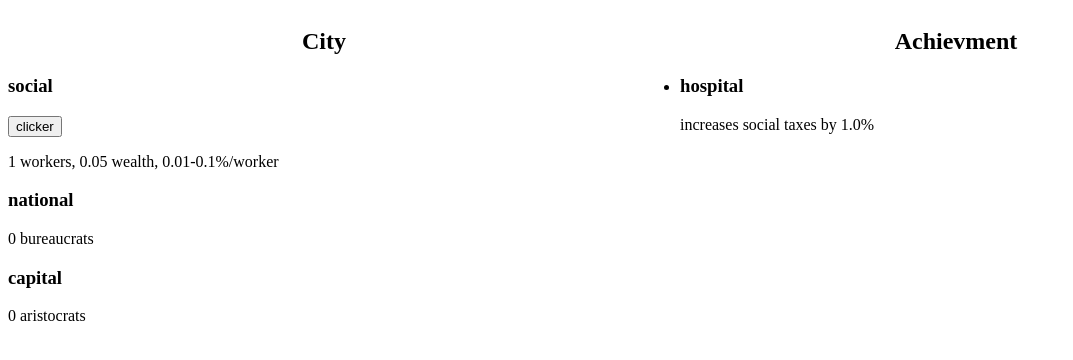
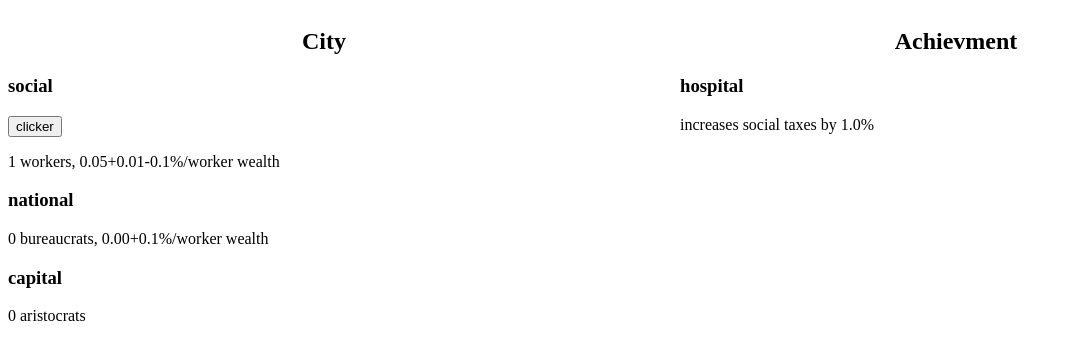
Before and after one commit to JustenRickert/social-national-capital, a React (Create React App) app: page / in a window 1280 px wide. Shown: the top 360 px of the page, without its empty margins (0-1073 px from the left). Built offline with nearby package versions, Linux system fonts and the light colour scheme.

Commit message:
Build some more achievements

```diff
--- a/src/Achievement.js
+++ b/src/Achievement.js
@@ -1,35 +1,47 @@
 import React from "react";
-import {
-  combineReducers,
-  createSlice,
-  update,
-  useSliceState,
-  useInterval,
-  partition,
-  get,
-  sampleBetween,
-  useTimeout
-} from "./state-util.js";
-import { assert } from "./util";
+import { useTimeout } from "./state-util.js";
 
-const CityAchievement = ({ onChange, ...ach }) => {
-  const { waiting, reset } = useTimeout(ach.taxtimeout);
+const ElectionAchievment = ({ onChange, ...props }) => {
+  // if (!props.achieved) return null;
+  const { waiting, reset } = useTimeout(5e3);
   return (
-    <>
-      <h3>{ach.name}</h3>
+    <section>
+      <h4>{props.name}</h4>
 
       <button
         disabled={waiting}
         onClick={() => {
           reset();
-          onChange({ name: ach.name, type: "tax" });
+          onChange({ name: props.name, type: "holdelection" });
         }}
       >
-        tax {Math.floor(100 * ach.taxpercentage)}%
+        election
+      </button>
+    </section>
+  );
+};
+
+const CityAchievement = ({ onChange, election, ...props }) => {
+  const { waiting, reset } = useTimeout(props.taxtimeout);
+  if (!props.achieved) return null;
+  return (
+    <li>
+      <h3>{props.name}</h3>
+
+      <button
+        disabled={waiting}
+        onClick={() => {
+          reset();
+          onChange({ name: props.name, type: "tax" });
+        }}
+      >
+        tax {Math.floor(100 * props.taxpercentage)}%
       </button>
 
-      <section>{ach.wealth.toFixed(2)} wealth</section>
-    </>
+      <section>{props.wealth.toFixed(2)} wealth</section>
+
+      <ElectionAchievment onChange={onChange} {...election} />
+    </li>
   );
 };
 
@@ -68,10 +80,11 @@ const SwitchAchievement = props => {
   switch (props.name) {
     case "hospital":
       return <HospitalAchievement {...props} />;
-    case "city":
-      return <CityAchievement {...props} />;
     case "business":
       return <BusinessAchievement {...props} />;
+    case "city":
+    case "election":
+      return null;
     default:
       return props.name + " unlocked!";
   }
@@ -83,7 +96,12 @@ export const Achievement = ({ achievement, onChange }) => {
       <h2>Achievment</h2>
 
       <section>
-        <ul>
+        <ul className="achievement-list">
+          <CityAchievement
+            {...achievement.city}
+            onChange={onChange}
+            election={achievement.election}
+          />
           {Object.values(achievement)
             .filter(({ achieved }) => achieved)
             .map(ach => (
--- a/src/App.css
+++ b/src/App.css
@@ -10,3 +10,8 @@ body {}
 .panel > h2 {
     text-align: center;
 }
+
+ul.achievement-list {
+    margin-block-start: 0;
+    list-style-type: none;
+}
--- a/src/App.js
+++ b/src/App.js
@@ -1,41 +1,41 @@
-import React, { useRef } from "react";
+import React from "react";
 
 import { city, achievement } from "./state.js";
 import { City } from "./City.js";
 import { Achievement } from "./Achievement.js";
 import {
-  combineReducers,
-  createSlice,
   update,
   useSliceState,
   useInterval,
   partition,
-  get,
-  sampleBetween,
-  useTimeout
+  get
 } from "./state-util.js";
 import { assert } from "./util.js";
 import "./app.css";
 
-// prettier-ignore
+const and = (...conditions) => ({ type: "and", value: conditions });
+
 const achievmentConditionMap = {
-  city:           ["city", "social", "wealth", 1],
-  hospital:       ["city", "social", "wealth", 0],
+  city: ["city", "social", "wealth", 1],
+  hospital: ["city", "social", "wealth", 0],
   firedepartment: ["city", "social", "wealth", 100],
 
-  election:       ["achievement", "city", "wealth", 10],
-  defense:        ["achievement", "city", "wealth", 100],
+  election: ["achievement", "city", "wealth", 10],
+  government: ["city", "national", "population", 10],
+  defense: and(
+    ["achievement", "city", "wealth", 100],
+    ["city", "social", "wealth", 1000]
+  ),
 
-  business:       ["city", "social", "wealth", 1],
-  agriculture:    ["achievement", "business", "wealth", 10],
-  coal:           ["achievement", "business", "wealth", 50],
-  oil:            ["achievement", "business", "wealth", 100],
-  chemical:       ["achievement", "business", "wealth", 150]
+  business: ["city", "social", "wealth", 1],
+  agriculture: ["achievement", "business", "wealth", 10],
+  coal: ["achievement", "business", "wealth", 50],
+  oil: ["achievement", "business", "wealth", 100],
+  chemical: ["achievement", "business", "wealth", 150]
 };
 
-// prettier-ignore
 const achievementAugmentationMap = {
-  city:     ["social", "wealthrate", 1.5],
+  city: ["social", "wealthrate", 1.5],
   business: ["social", "wealthrate", 1.5],
   hospital: ["social", "taxrate", 1.5]
 };
@@ -43,24 +43,36 @@ const achievementAugmentationMap = {
 const hitsAchievementCondition = (state, ach) => {
   if (ach.achieved) return false;
   if (!achievmentConditionMap[ach.name]) return false;
+  switch (achievmentConditionMap[ach.name].type) {
+    case "and": {
+      return achievmentConditionMap[ach.name].value.every(keys => {
+        const [key, [amount]] = partition(keys, key => typeof key === "string");
+        return get(state, key) >= amount;
+      });
+    }
+    default:
+      break;
+  }
   const [key, [amount]] = partition(
     achievmentConditionMap[ach.name],
     key => typeof key === "string"
   );
-  return get(state, key) > amount;
+  return get(state, key) >= amount;
 };
 
-export const achiementCondition = state =>
+export const achievementConditions = state =>
   Object.values(state.achievement).filter(ach =>
     hitsAchievementCondition(state, ach)
   );
 
 const achievementAugmentation = (achievment, filterKeys = []) => {
   const augmentations = Object.values(achievment)
-    .filter(({ achieved }) => achieved)
-    .map(update =>
+    .filter(
+      ({ name, achieved }) => achieved && achievementAugmentationMap[name]
+    )
+    .map(({ name }) =>
       partition(
-        achievementAugmentationMap[update.name],
+        achievementAugmentationMap[name],
         key => typeof key === "string"
       )
     )
@@ -99,9 +111,15 @@ const App = () => {
         amount: (1 - taxrate) * growth
       })
     );
+    dispatch(
+      city.actions.changeWealth({
+        stateType: "national",
+        amount: taxrate * growth
+      })
+    );
   }, 1000);
   useInterval(
-    ({}) => {
+    () => {
       const isSocialMobile = state.city.social.population > 2;
       if (isSocialMobile)
         ["national", "captial"].forEach(to => {
@@ -129,6 +147,18 @@ const App = () => {
 
   const handleAchievementChange = ({ name, type }) => {
     switch (`${name}/${type}`) {
+      case "election/holdelection":
+        assert(
+          state.city.social.population - 1 > 0,
+          "TODO: this shouldn't be able to happen"
+        );
+        dispatch(
+          city.actions.exchangePopulation({
+            from: "social",
+            to: "national"
+          })
+        );
+        break;
       case "business/invest":
         {
           const change =
--- a/src/City.js
+++ b/src/City.js
@@ -1,6 +1,6 @@
 import React from "react";
 
-import { get, partition } from "./state-util.js";
+import { get } from "./state-util.js";
 
 const runKeyfn = (state, [key, fn]) => fn(get(state, key));
 
@@ -25,16 +25,19 @@ export const City = ({ city, cityWithAugments, onChange }) => {
         <p>
           {city.social.population} workers
           {", "}
-          {city.social.wealth.toFixed(2)} wealth
-          {", "}
+          {city.social.wealth.toFixed(2)}+
           {cityWithAugments.social.wealthrate.toFixed(2)}-
-          {(100 * cityWithAugments.social.taxrate).toFixed(1)}%/worker
+          {(100 * cityWithAugments.social.taxrate).toFixed(1)}%/worker wealth
         </p>
       </section>
 
       <section>
         <h3>national</h3>
-        <p>{city.national.population} bureaucrats</p>
+        <p>
+          {city.national.population} bureaucrats{", "}
+          {city.national.wealth.toFixed(2)}+
+          {(100 * city.social.taxrate).toFixed(1)}%/worker wealth
+        </p>
       </section>
 
       <section>
--- a/src/state.js
+++ b/src/state.js
@@ -1,17 +1,7 @@
-import {
-  combineReducers,
-  createSlice,
-  update,
-  useSliceState,
-  useInterval,
-  partition,
-  get,
-  sampleBetween,
-  useTimeout
-} from "./state-util.js";
+import { createSlice, update, get } from "./state-util.js";
 import { assert } from "./util";
 // TODO CIRCULAR import
-import { achiementCondition } from "./App.js";
+import { achievementConditions } from "./App.js";
 
 const initialCityState = {
   social: {
@@ -26,7 +16,8 @@ const initialCityState = {
   },
   national: {
     population: 0,
-    treasury: 0
+
+    wealth: 0
   },
   capital: {
     population: 0
@@ -75,7 +66,24 @@ const initialAchievementState = {
   },
   hospital: {
     name: "hospital",
-    taxpercentage: 0.01
+    taxpercentage: 0.01,
+    achieved: false
+  },
+  firedepartment: {
+    name: "firedepartment",
+    achieved: false
+  },
+  election: {
+    name: "election",
+    achieved: false
+  },
+  government: {
+    name: "government",
+    achieved: false
+  },
+  defense: {
+    name: "defense",
+    achieved: false
   },
   business: {
     name: "business",
@@ -96,14 +104,6 @@ const initialAchievementState = {
   chemical: {
     name: "chemical",
     achieved: false
-  },
-  election: {
-    name: "election",
-    achieved: false
-  },
-  defense: {
-    name: "defense",
-    achieved: false
   }
 };
 
@@ -112,7 +112,7 @@ export const achievement = createSlice({
   initialState: initialAchievementState,
   reducerMap: {
     runAchievement: (city, { payload: state }) => {
-      const ups = achiementCondition(state);
+      const ups = achievementConditions(state);
       if (!ups.length) return city;
       return update(
         city,
```
Also changed, not shown: 1 other file (tests, documents, lock files or other folders).
